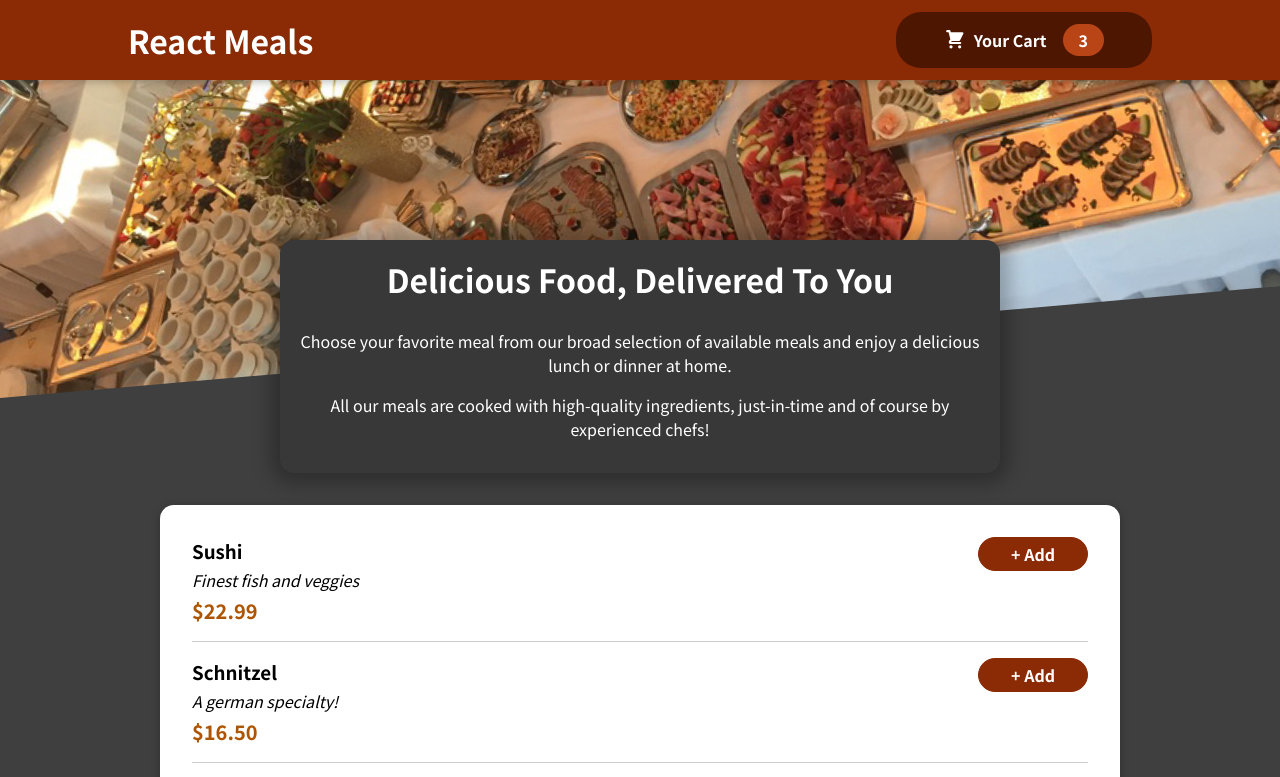
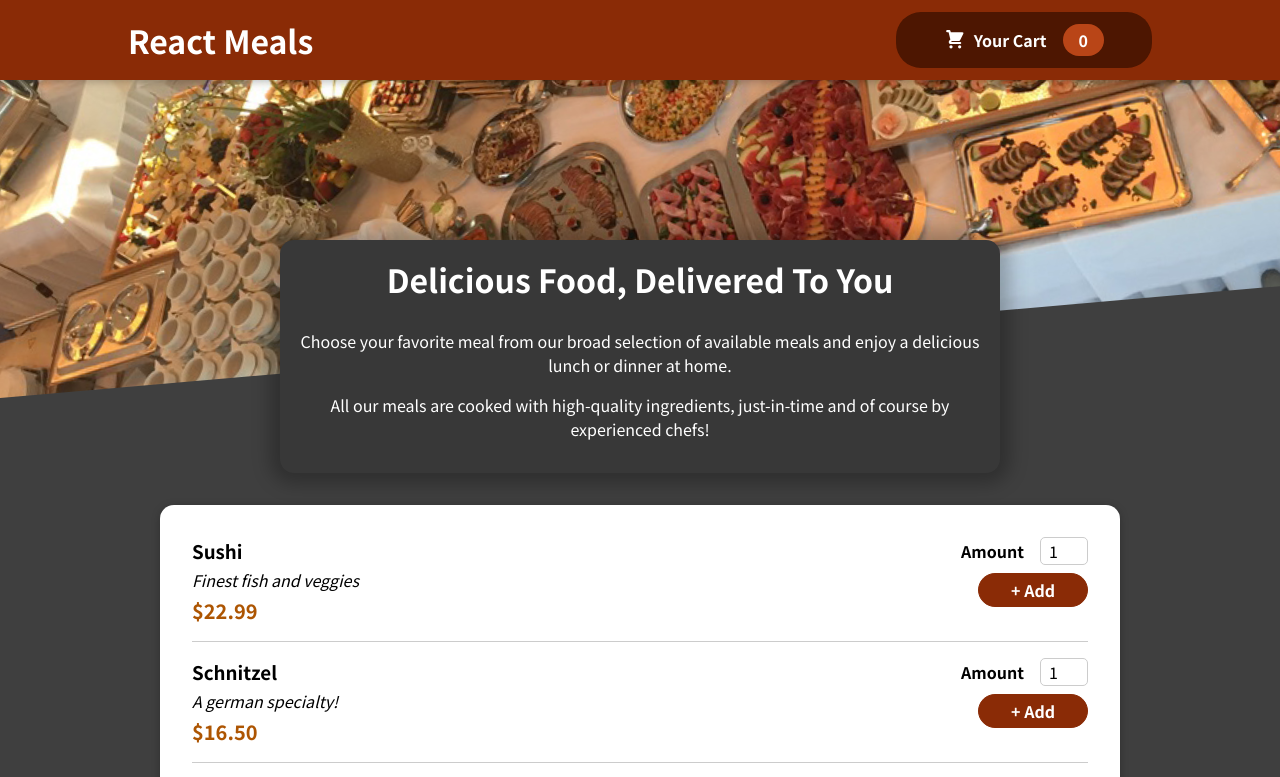
Before and after one commit to sophsac/food-order-app, a React (Create React App) app: page / in a window 1280 px wide. Shown: the top 777 px of the page. Built offline with nearby package versions, Linux system fonts and the light colour scheme.

Commit message:
using context

```diff
--- a/src/components/Layout/HeaderCartButton.js
+++ b/src/components/Layout/HeaderCartButton.js
@@ -1,9 +1,21 @@
-import React from "react";
+import React, { useContext } from "react";
 
 import CartIcon from "../Cart/CartIcon";
-import classes from './HeaderCartButton.module.css';
+import CartContext from "../../store/cart-context";
+import classes from "./HeaderCartButton.module.css";
+import Cart from "../Cart/Cart";
 
-const HeaderCartButton = props => {
+const HeaderCartButton = (props) => {
+  // header will be reevaluated when updated
+  // updated in CartProvider component
+  const cartCtx = useContext(CartContext);
+
+  // .reduce() allows transformation of array into single value
+  // takes 2 arguments
+  const numOfCartItems = cartCtx.items.reduce((currentNum, item) => {
+    return currentNum + item.amount;
+  }, 0);
+
   return (
     <button className={classes.button} onClick={props.onClick}>
       {/* will wrap icon */}
@@ -13,9 +25,8 @@ const HeaderCartButton = props => {
       {/* will wrap text */}
       <span>Your Cart</span>
       {/* will wrap badge */}
-            <span className={classes.badge}>3</span>
+      <span className={classes.badge}>{numOfCartItems}</span>
     </button>
-
   );
 };
 
--- a/src/components/UI/Input.js
+++ b/src/components/UI/Input.js
@@ -1,12 +1,13 @@
 import classes from './Input.module.css';
 
 const Input = props => {
-    return
+    return (
         <div className={classes.input}>
             <label htmlFor={props.input.id} >{props.label}</label>
             <input {...props.input} />
                 {/* id={props.input.id} this is automatically added */}
         </div>
+    );
 };
 
 export default Input;
```
Lines whose indentation alone changed are shown as unchanged.
